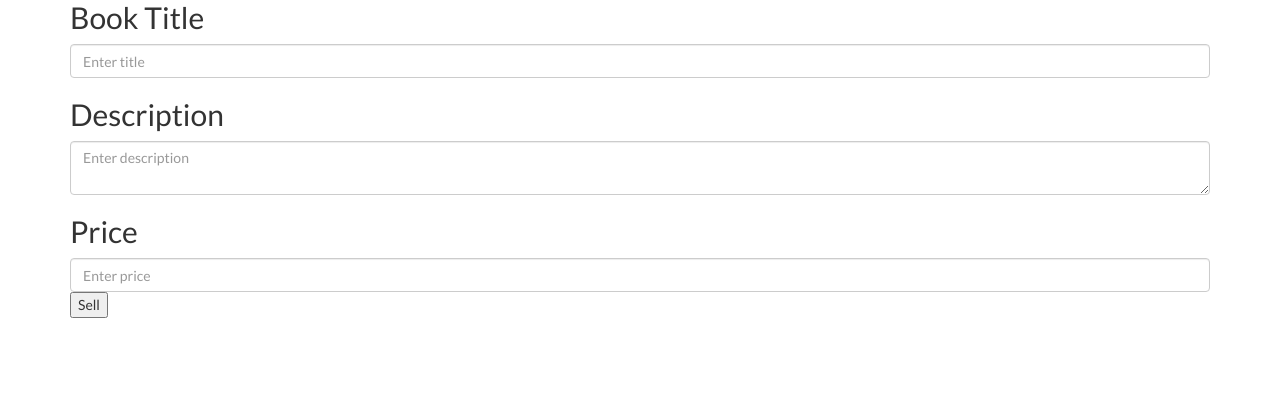
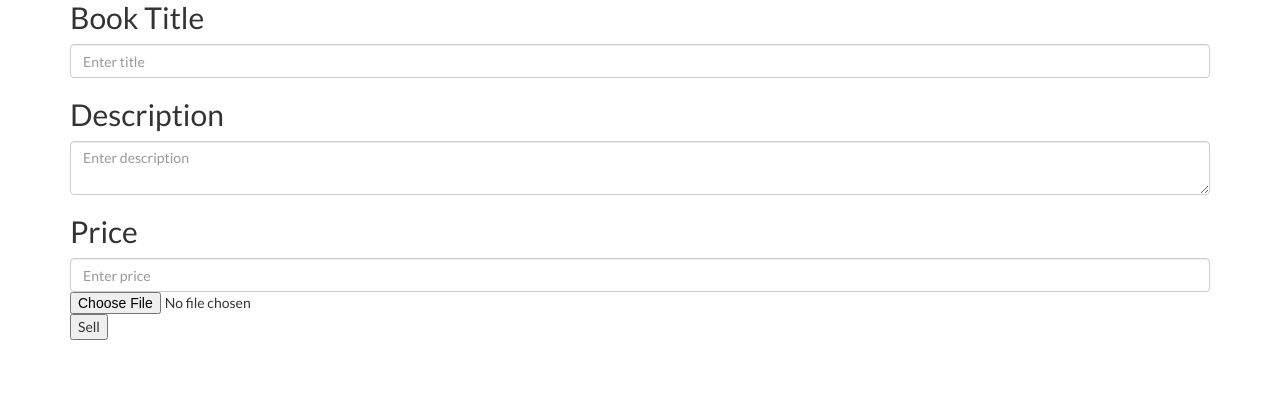
Before and after one commit to ADI-Labs/marketplace, a Flask app: template app/templates/sell.html in a window 1280 px wide. Shown: the part 399-800 px from the top of the page. Run offline with Flask 2, Linux system fonts and the light colour scheme; the template is opened without the code that fills it, so the values that code supplies are empty, except form fields; form fields are guessed from the names that the template uses; some libraries are stand-ins or nearby versions.

Commit message:
fixed sell

```diff
--- a/app/templates/sell.html
+++ b/app/templates/sell.html
@@ -22,6 +22,9 @@
                 {{ form.price(class="form-control", placeholder="Enter price") }}
             </div>
             <div>
+            <div class="form-horizontal"></div>
+                <input type=file name=file>
+            </div>
             <input type="submit" value="Sell">
         </form>
         </div>
```
